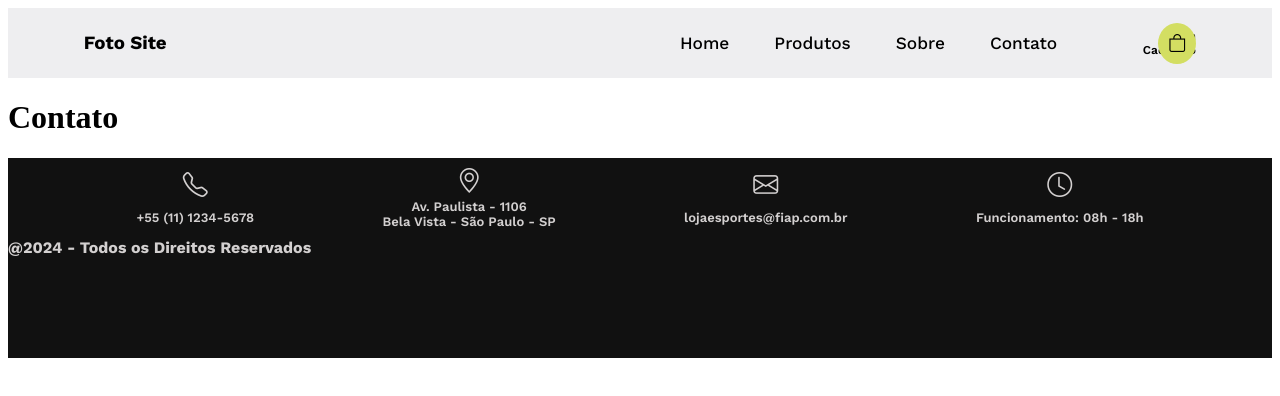
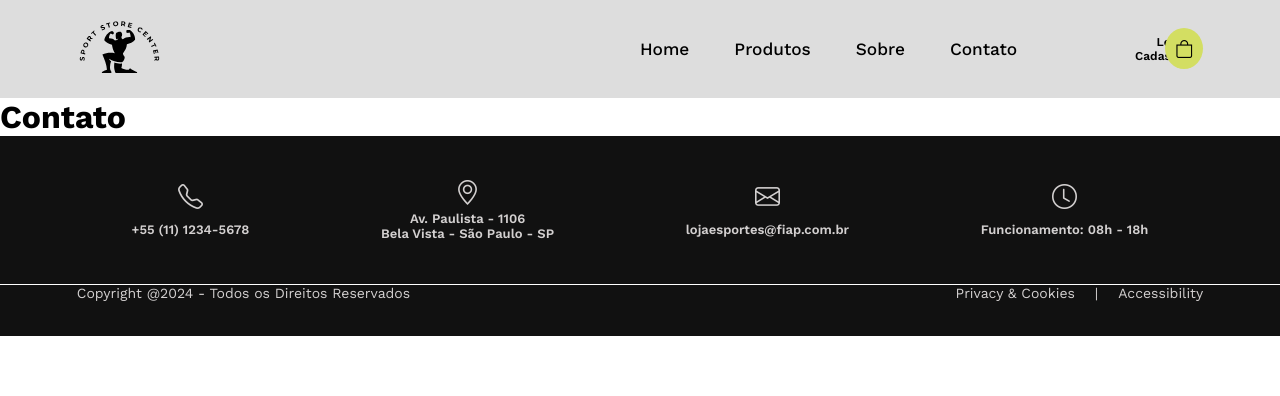
Before and after one commit to TechWave-1ESPI/Projeto-1, a React (Vite) app: page /contato in a window 1280 px wide. Shown: the top 396 px of the page. Built offline with nearby package versions, Linux system fonts and the light colour scheme.

Commit message:
Inserindo a logo e adicionando itens ao footer

```diff
--- a/index.html
+++ b/index.html
@@ -9,6 +9,8 @@
     <link href="https://fonts.googleapis.com/css2?family=Work+Sans:ital,wght@0,100..900;1,100..900&display=swap" rel="stylesheet">
 
     <meta name="viewport" content="width=device-width, initial-scale=1.0" />
+
+    <link rel="shortcut icon" href="src/assets/sport store center.svg">
     <title>Loja de Esporte</title>
   </head>
   <body>
--- a/src/components/Footer.jsx
+++ b/src/components/Footer.jsx
@@ -27,7 +27,17 @@ const Footer = () => {
                     </div>
                 </div>
 
-                <h4>@2024 - Todos os Direitos Reservados</h4>
+                <div id="termos-autorizacao">
+                    <ul>
+                        <li><p>Copyright @2024 - Todos os Direitos Reservados</p></li>
+                    </ul>
+
+                    <ul id="cookies">
+                        <li>Privacy & Cookies</li>
+                        <li>|</li>
+                        <li>Accessibility</li>
+                    </ul>
+                </div>
             </section>
         </FooterStyle>
     )
--- a/src/components/Nav.jsx
+++ b/src/components/Nav.jsx
@@ -1,6 +1,7 @@
 import { Link } from "react-router-dom"
 import { NavStyle } from "../css/NavStyle"
 import "bootstrap-icons/font/bootstrap-icons.css";
+import Logo from '../assets/sport store center.svg'
 
 const Nav = () => {
     return(
@@ -8,7 +9,7 @@ const Nav = () => {
 
             <NavStyle>
                 <section id="nav">
-                    <h1>Foto Site</h1>
+                    <Link to='/'><img src={Logo} alt="logo site"/></Link>
                     <nav className="menuNav">
                         <ul className="menuLink">
                             <li><Link to='/' className="link">Home</Link></li>
--- a/src/css/FooterStyle.jsx
+++ b/src/css/FooterStyle.jsx
@@ -1,11 +1,6 @@
 import styled from 'styled-components'
 
 export const FooterStyle = styled.section `
-*{
-    font-family: "Work Sans", sans-serif;
-    margin: 0;
-    padding: 0;
-}
 
 #footer{
     display: flex;
@@ -14,6 +9,7 @@ export const FooterStyle = styled.section `
     width: 100%;
     background-color: #111111;
     color: #d3d0d0;
+    justify-content: space-evenly;
 }
 
 #informacoes{
@@ -44,4 +40,22 @@ export const FooterStyle = styled.section `
     font-size: 25px;
 }
 
+#termos-autorizacao{
+    display: flex;
+    align-items: center;
+    padding: 0 6%;
+    justify-content: space-between;
+    font-size: 14px;
+    border-top: 1px solid white;
+}
+
+#termos-autorizacao ul li{
+    list-style: none;
+    cursor: pointer;
+}
+
+#cookies{
+    display: flex;
+    gap: 20px;
+}
 `
--- /dev/null
+++ b/src/css/GlobalStyle.jsx
@@ -0,0 +1,12 @@
+import { createGlobalStyle } from "styled-components";
+
+const GlobalStyle = createGlobalStyle `
+
+*{
+    font-family: "Work Sans", sans-serif;
+    margin: 0;
+    padding: 0;
+}
+`
+
+export default GlobalStyle
--- a/src/css/NavStyle.jsx
+++ b/src/css/NavStyle.jsx
@@ -2,13 +2,14 @@ import styled from 'styled-components'
 
 export const NavStyle = styled.section `
 
-*{
-    font-family: "Work Sans", sans-serif;
+img{
+    height: 85px;
+    margin-top: 10%;
 }
 
 #nav{
     display: flex;
-    background-color: #EEEEF0;
+    background-color: #dddddd;
     padding: 0 6%;
     align-items: center;
     justify-content: space-between;
@@ -72,7 +73,7 @@ export const NavStyle = styled.section `
     font-size: 12px;
     cursor: pointer;
     font-weight: 600;
-    margin-right: -15%;
+    margin-right: -25%;
 }
 
 `
--- a/src/main.jsx
+++ b/src/main.jsx
@@ -8,6 +8,7 @@ import Error from './routes/Error.jsx'
 import Sobre from './routes/Sobre.jsx'
 import Contato from './routes/Contato.jsx'
 import Produtos from './routes/Produtos.jsx'
+import GlobalStyle from './css/GlobalStyle.jsx'
 
 const router = createBrowserRouter([
   {
@@ -25,6 +26,7 @@ const router = createBrowserRouter([
 
 createRoot(document.getElementById('root')).render(
   <StrictMode>
+    <GlobalStyle/>
     <RouterProvider router={router} />
   </StrictMode>,
 )
```
Also changed, not shown: src/assets/sport store center.svg (added).
